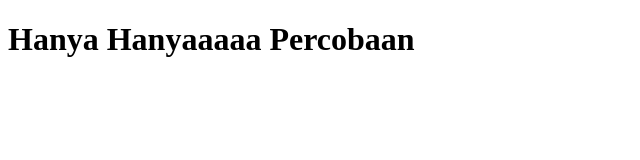
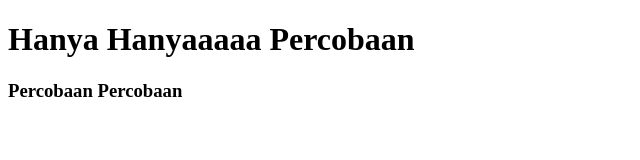
Before and after one commit to sandiput/percobaan, a plain HTML site: page index.html in a window 1280 px wide. Shown: the whole page, without its empty margins (0-640 px from the left). Drawn offline with Linux system fonts and the light colour scheme.

Commit message:
menambahkan h3 dalam index.html

```diff
--- a/index.html
+++ b/index.html
@@ -7,5 +7,6 @@
   </head>
   <body>
     <h1>Hanya Hanyaaaaa Percobaan</h1>
+    <h3>Percobaan Percobaan</h3>
   </body>
 </html>
```
